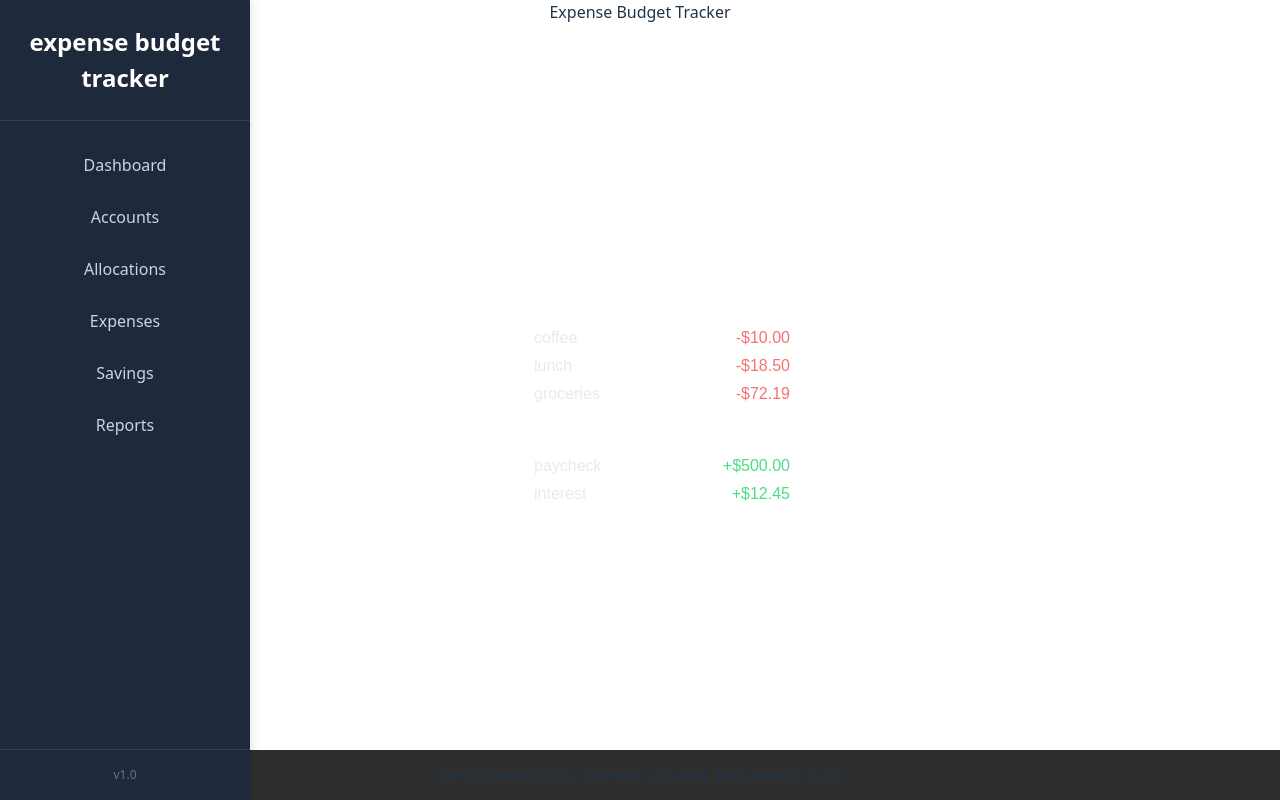
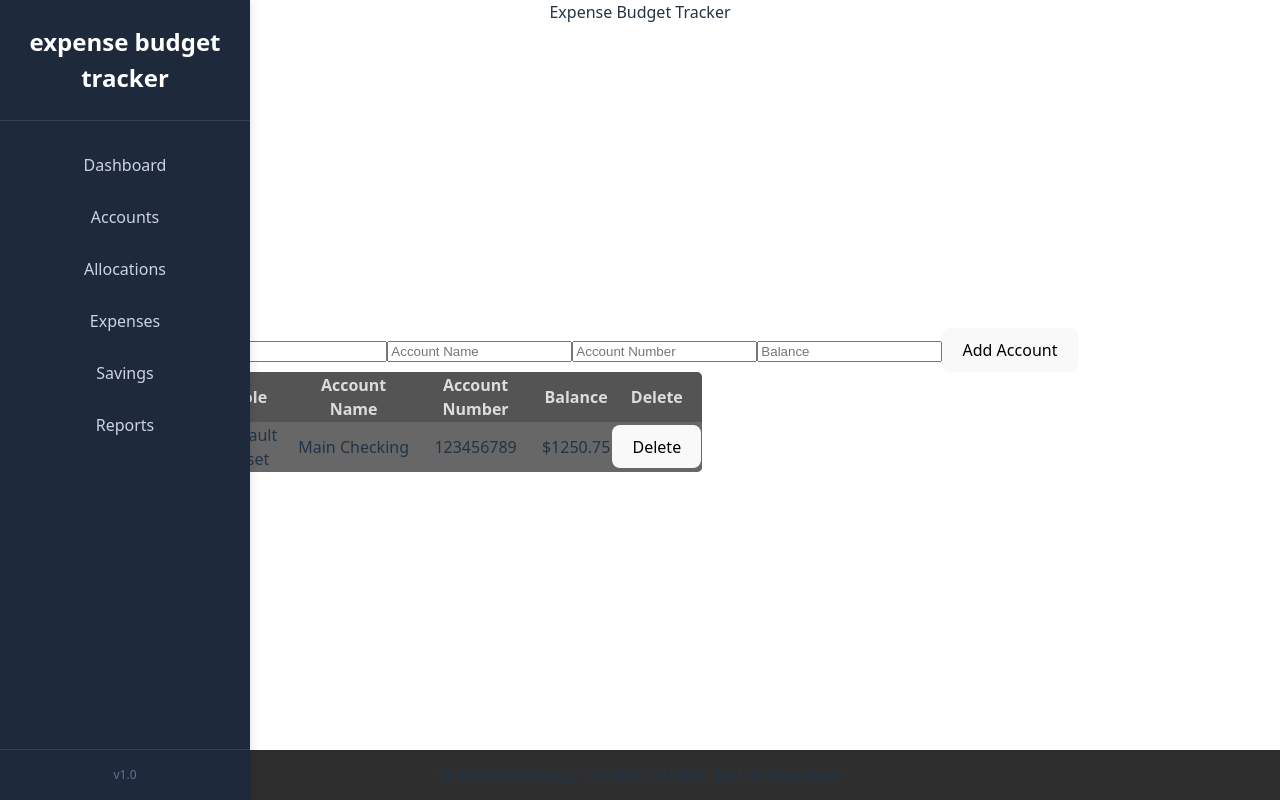
Before and after one commit to tlittletonrrc/Expense-Budget-Tracker, a React (Vite) app: page /accounts in a window 1280 px wide. Built offline with nearby package versions, Linux system fonts and the light colour scheme.

Commit message:
added accounts form and page

```diff
--- a/src/App.tsx
+++ b/src/App.tsx
@@ -12,6 +12,7 @@ import AccountsOverview from "./Components/AccountsOverview/accountsOverview"
 import DashboardSummaryBox from './Components/DashboardSummaryBox/DashboardSummaryBox';
 import AllocationPage from "./Pages/AllocationPage";
 import PiggyBank from "./Pages/PiggyBank"
+import AccountsOverviewPage from "./Pages/accountsOverviewPage"
 
 
 function App() {
@@ -39,7 +40,7 @@ function App() {
           </>
         } />
         <Route path="/savings" element={<PiggyBank />} />
-        <Route path="/accounts" element={<AccountsOverview/>} />
+        <Route path="/accounts" element={<AccountsOverviewPage setRoute={setRoute}/>} />
         <Route path="/Allocations" element={<AllocationPage User={user} SetUser={setUser} setRoute={setRoute}/>} />
         <Route path="/expenses" element={<div>Expenses Page (Coming Soon)</div>} />
         <Route path="/reports" element={<div>Reports Page (Coming Soon)</div>} />
--- /dev/null
+++ b/src/Components/AccountsOverviewData/AccountsData.tsx
@@ -0,0 +1,6 @@
+export interface BankAccount {
+    role: string;
+    name: string;
+    accountNumber: string;
+    balance: number;
+}
--- /dev/null
+++ b/src/Components/AccountsOverviewForm/AddAccountForm.tsx
@@ -0,0 +1,93 @@
+import { useState } from "react";
+import type { BankAccount } from "../AccountsOverviewData/AccountsData";
+// import './AddAccountForm.css'
+
+function AddAccountForm({
+    accounts,
+    setAccounts
+}: {
+    accounts: BankAccount[];
+    setAccounts: React.Dispatch<React.SetStateAction<BankAccount[]>>;
+}) {
+    const [role, setRole] = useState("");
+    const [accountName, setAccountName] = useState("");
+    const [accountNumber, setAccountNumber] = useState("");
+    const [balance, setBalance] = useState("");
+    const [error, setError] = useState("");
+
+    const handleSubmit = (e: React.FormEvent<HTMLFormElement>) => {
+        e.preventDefault();
+        setError("");
+
+        if (role.trim().length < 3) {
+            setError("Role must be at least 3 characters.");
+            return;
+        }
+
+        if (accountName.trim().length < 3) {
+            setError("Account name must be at least 3 characters.");
+            return;
+        }
+
+        if (!accountNumber.trim()) {
+            setError("Account number is required.");
+            return;
+        }
+
+        const parsedBalance = parseFloat(balance);
+        if (isNaN(parsedBalance)) {
+            setError("Balance must be a number.");
+            return;
+        }
+
+        setAccounts([
+            ...accounts,
+            {
+                role: role.trim(),
+                name: accountName.trim(),
+                accountNumber: accountNumber.trim(),
+                balance: parsedBalance
+            }
+        ]);
+
+        setRole("");
+        setAccountName("");
+        setAccountNumber("");
+        setBalance("");
+    };
+
+    return (
+        <form onSubmit={handleSubmit}>
+            {error && <p style={{ color: "red" }}>{error}</p>}
+
+            <input
+                placeholder="Role"
+                value={role}
+                onChange={e => setRole(e.target.value)}
+            />
+
+            <input
+                placeholder="Account Name"
+                value={accountName}
+                onChange={e => setAccountName(e.target.value)}
+            />
+
+            <input
+                placeholder="Account Number"
+                value={accountNumber}
+                onChange={e => setAccountNumber(e.target.value)}
+            />
+
+            <input
+                type="number"
+                placeholder="Balance"
+                value={balance}
+                onChange={e => setBalance(e.target.value)}
+            />
+
+            <button type="submit">Add Account</button>
+        </form>
+    );
+}
+
+export default AddAccountForm;
--- /dev/null
+++ b/src/Components/AccountsTable/AccountsTable.tsx
@@ -0,0 +1,49 @@
+import type { BankAccount } from "../AccountsOverviewData/AccountsData";
+// import './AccountsTable.css'
+
+function AccountsTable({
+    accounts,
+    setAccounts
+}: {
+    accounts: BankAccount[];
+    setAccounts: React.Dispatch<React.SetStateAction<BankAccount[]>>;
+}) {
+
+    function deleteAccount(index: number) {
+        setAccounts(
+            accounts.filter((_, i) => i !== index)
+        );
+    }
+
+    return (
+        <table>
+            <thead>
+                <tr>
+                    <th>Role</th>
+                    <th>Account Name</th>
+                    <th>Account Number</th>
+                    <th>Balance</th>
+                    <th>Delete</th>
+                </tr>
+            </thead>
+
+            {accounts.map((acc, index) => (
+                <tbody key={index}>
+                    <tr>
+                        <td>{acc.role}</td>
+                        <td>{acc.name}</td>
+                        <td>{acc.accountNumber}</td>
+                        <td>${acc.balance.toFixed(2)}</td>
+                        <td>
+                            <button onClick={() => deleteAccount(index)}>
+                                Delete
+                            </button>
+                        </td>
+                    </tr>
+                </tbody>
+            ))}
+        </table>
+    );
+}
+
+export default AccountsTable;
--- /dev/null
+++ b/src/Pages/accountsOverviewPage.tsx
@@ -0,0 +1,36 @@
+import { useState } from "react";
+import AddAccountForm from "../Components/AccountsOverviewForm/AddAccountForm";
+import AccountsTable from "../Components/AccountsTable/AccountsTable";
+import type { BankAccount } from "../Components/AccountsOverviewData/AccountsData";
+
+const initialAccounts: BankAccount[] = [
+    {
+        role: "Default asset",
+        name: "Main Checking",
+        accountNumber: "123456789",
+        balance: 1250.75
+    }
+];
+
+function AccountsOverviewPage({
+    setRoute
+}: {
+    setRoute: React.Dispatch<React.SetStateAction<string>>;
+}) {
+    const [accounts, setAccounts] = useState<BankAccount[]>(initialAccounts);
+
+    function setPage() {
+        setRoute("/Accounts");
+    }
+
+    setPage();
+
+    return (
+        <>
+            <AddAccountForm accounts={accounts} setAccounts={setAccounts} />
+            <AccountsTable accounts={accounts} setAccounts={setAccounts} />
+        </>
+    );
+}
+
+export default AccountsOverviewPage;
```
